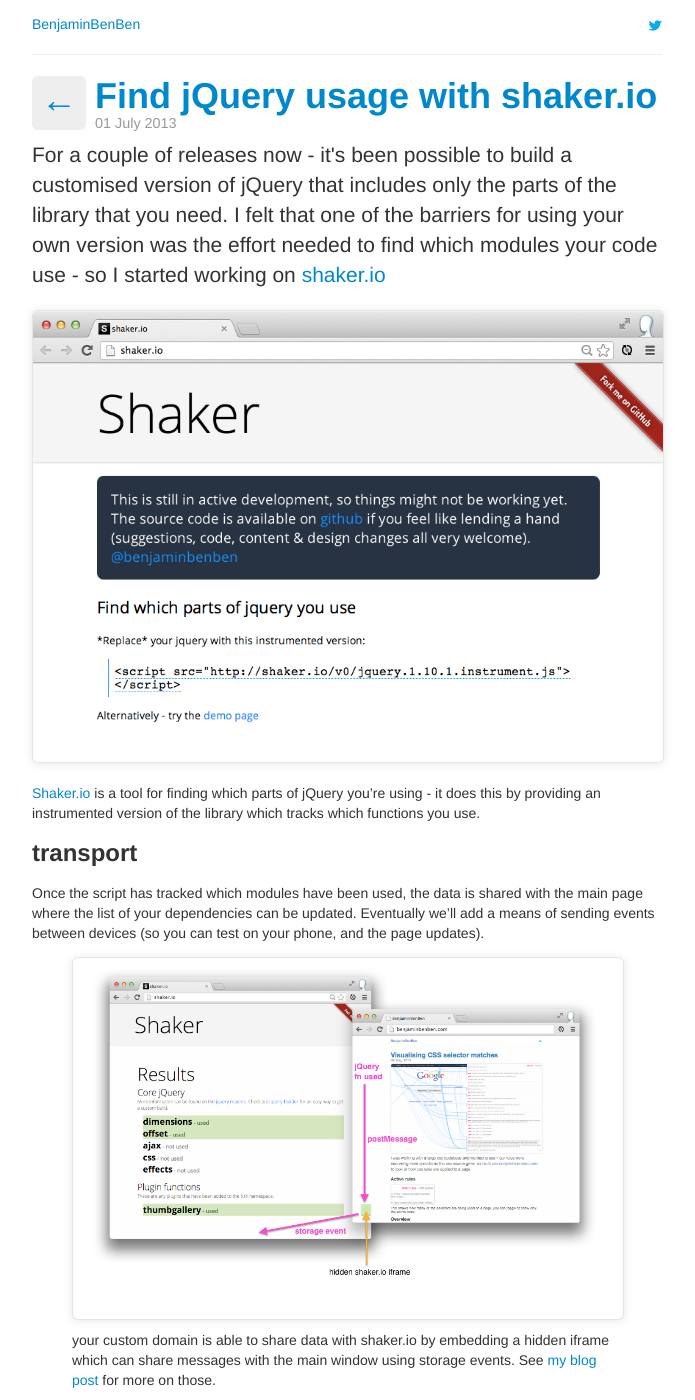
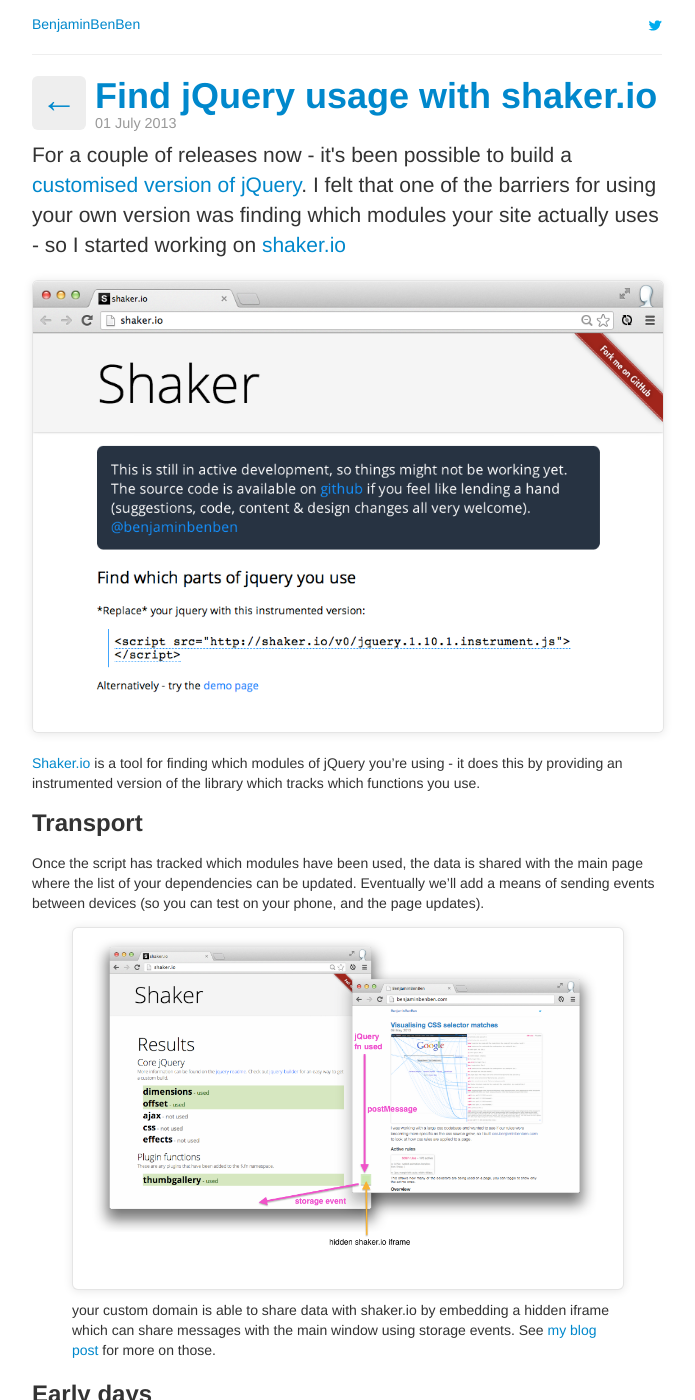
Before and after one commit to benfoxall/benfoxall.github.com, a Jekyll site: the page built from _posts/2013-07-01-shaker.md, in a window 1280 px wide and 1400 px high. Shown: the whole window, without its empty margins (293-988 px from the left). Built offline with Jekyll 4.4.1, drawn with Linux system fonts in a browser that asks for light colours; comment, search, counter and statistics services are not loaded.

Commit message:
Update 2013-07-01-shaker.md

```diff
--- a/_posts/2013-07-01-shaker.md
+++ b/_posts/2013-07-01-shaker.md
@@ -3,13 +3,13 @@
 title: Find jQuery usage with shaker.io
 ---
 
-<p class="lead">For a couple of releases now - it's been possible to build a customised version of jQuery that includes only the parts of the library that you need.  I felt that one of the barriers for using your own version was the effort needed to find which modules your code use - so I started working on <a href="http://shaker.io">shaker.io</a></p>
+<p class="lead">For a couple of releases now - it's been possible to build a <a href="https://github.com/jquery/jquery#how-to-build-your-own-jquery">customised version of jQuery</a>.  I felt that one of the barriers for using your own version was finding which modules your site actually uses - so I started working on <a href="http://shaker.io">shaker.io</a></p>
 
 [![IMAGE - shaker.io](/img/shaker.png)](http://shaker.io)
 
-[Shaker.io](http://shaker.io) is a tool for finding which parts of jQuery you're using - it does this by providing an instrumented version of the library which tracks which functions you use.
+[Shaker.io](http://shaker.io) is a tool for finding which modules of jQuery you're using - it does this by providing an instrumented version of the library which tracks which functions you use.
 
-### transport
+### Transport
 
 Once the script has tracked which modules have been used, the data is shared with the main page where the list of your dependencies can be updated.  Eventually we'll add a means of sending events between devices (so you can test on your phone, and the page updates).
 
```
